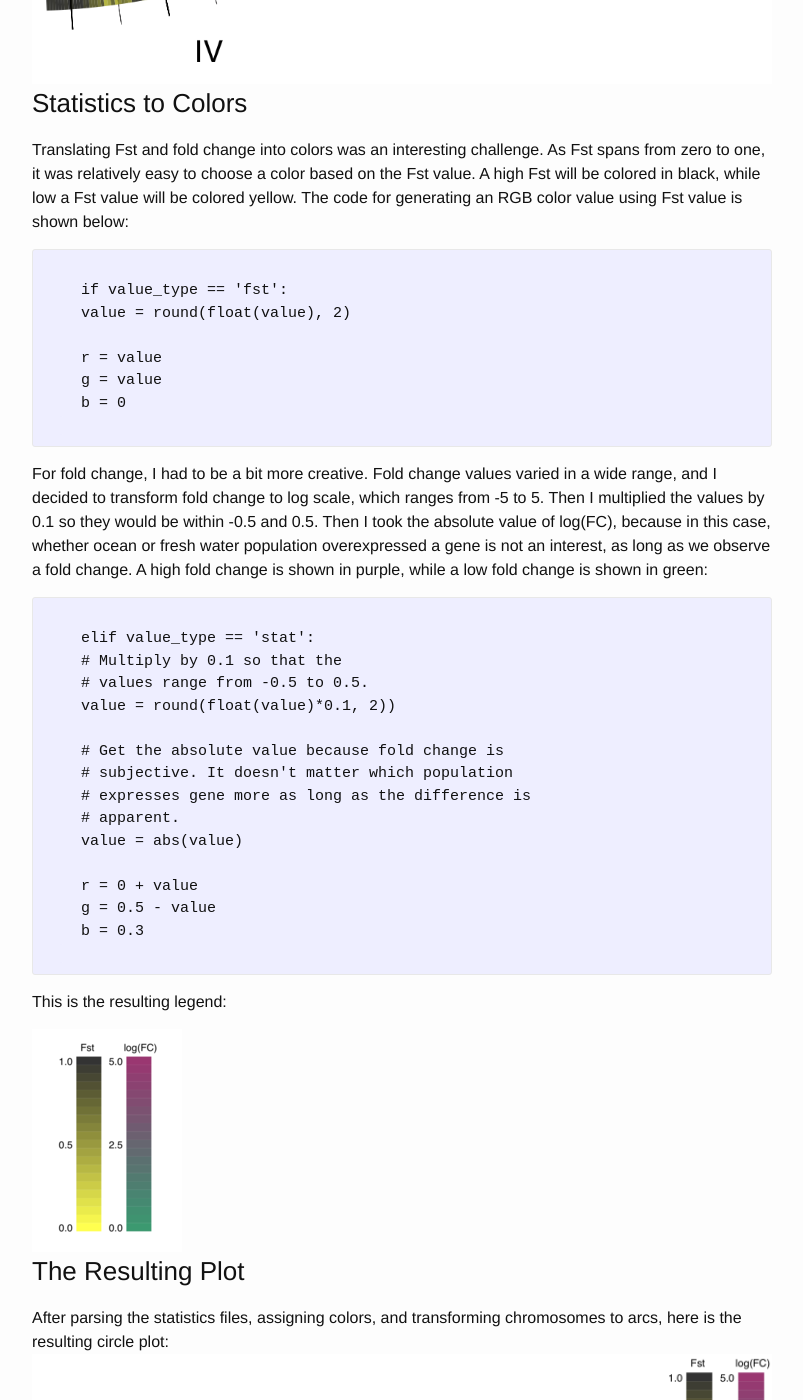
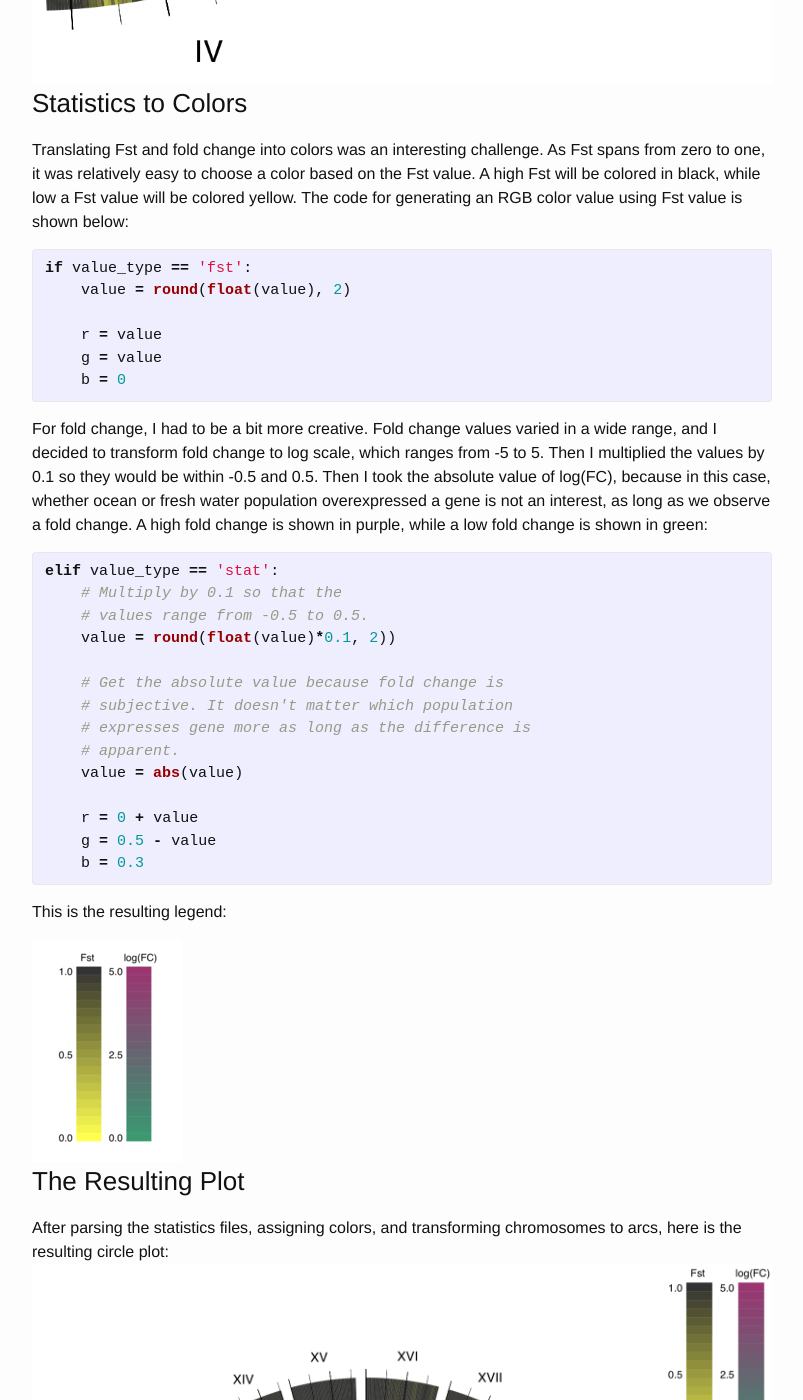
Before and after one commit to jeenalee/blog, a Jekyll site: the page built from _posts/2016-02-25-circle-plot.html, in a window 1280 px wide and 1400 px high, scrolled down 1867 px. Shown: the whole window, without its empty margins (238-1041 px from the left). Built offline with Jekyll 4.4.1, drawn with Linux system fonts in a browser that asks for light colours.

Commit message:
modifying the code snippet

```diff
--- a/_posts/2016-02-25-circle-plot.html
+++ b/_posts/2016-02-25-circle-plot.html
@@ -81,16 +81,15 @@ layout: post
   in black, while low a Fst value will be colored yellow. The code for
   generating an RGB color value using Fst value is shown below:
 </p>
-<pre>
-  <code>
-    if value_type == 'fst':
+{% highlight python %}
+if value_type == 'fst':
     value = round(float(value), 2)
 
     r = value
     g = value
     b = 0
-  </code>
-</pre>
+{% endhighlight %}
+
 <p>
   For fold change, I had to be a bit more creative. Fold change
   values varied in a wide range, and I decided to transform fold
@@ -102,9 +101,8 @@ layout: post
   high fold change is shown in purple, while a low fold change is
   shown in green:
 </p>
-<pre>
-  <code>
-    elif value_type == 'stat':
+{% highlight python %}
+elif value_type == 'stat':
     # Multiply by 0.1 so that the
     # values range from -0.5 to 0.5.
     value = round(float(value)*0.1, 2))
@@ -118,8 +116,7 @@ layout: post
     r = 0 + value
     g = 0.5 - value
     b = 0.3
-  </code>
-</pre>
+{% endhighlight %}
 <p>
   This is the resulting legend:
 </p>
```
